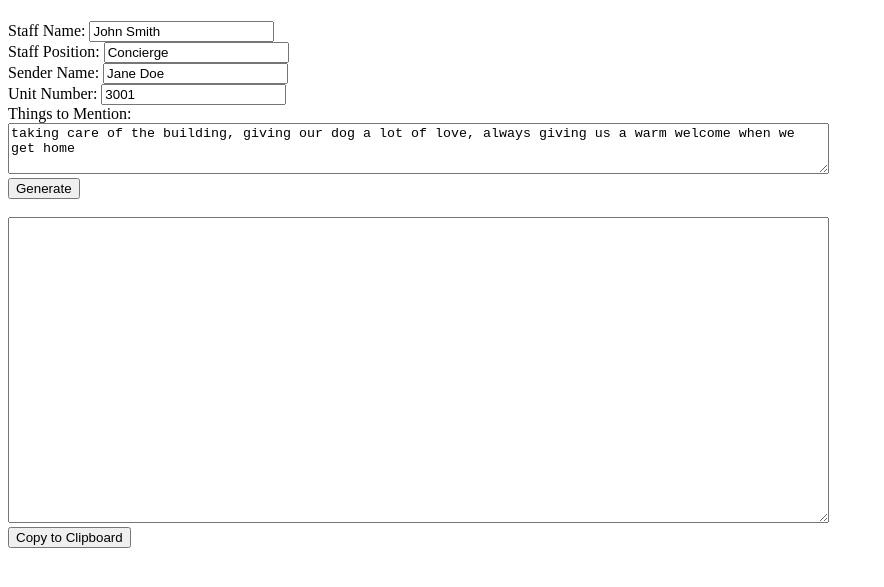
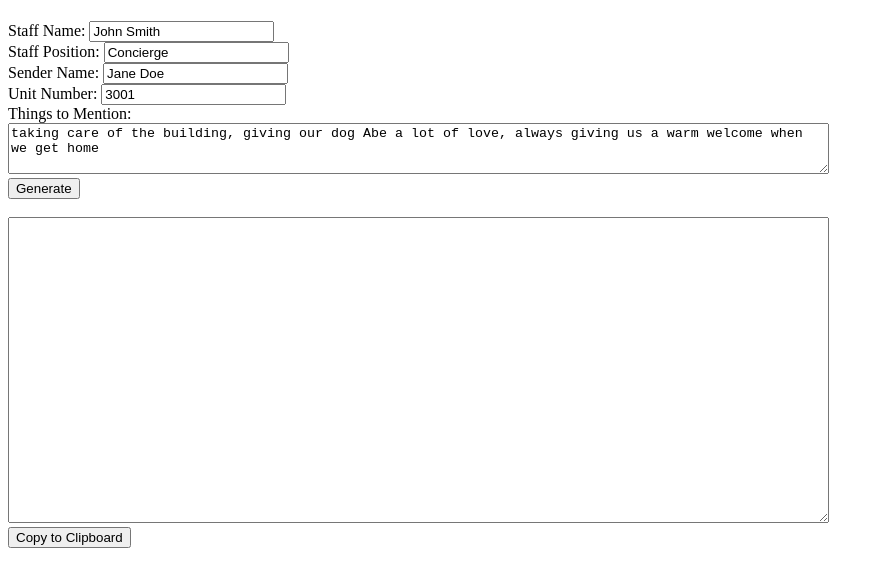
Before and after one commit to xiaolongli/thankyoucard, a plain HTML site: page index.html in a window 1280 px wide. Shown: the part 59-646 px from the top of the page, without its empty margins (0-884 px from the left). Drawn offline with Linux system fonts and the light colour scheme.

Commit message:
Add dog name

```diff
--- a/index.html
+++ b/index.html
@@ -20,7 +20,7 @@
     <br>
     <label for="things-to-mention">Things to Mention:</label>
     <br>
-    <textarea type="text" id="things-to-mention" rows="3" cols="100">taking care of the building, giving our dog a lot of love, always giving us a warm welcome when we get home</textarea>
+    <textarea type="text" id="things-to-mention" rows="3" cols="100">taking care of the building, giving our dog Abe a lot of love, always giving us a warm welcome when we get home</textarea>
     <br>
     <input type="button" value="Generate" onclick="generateNote()">
   </form>
```
